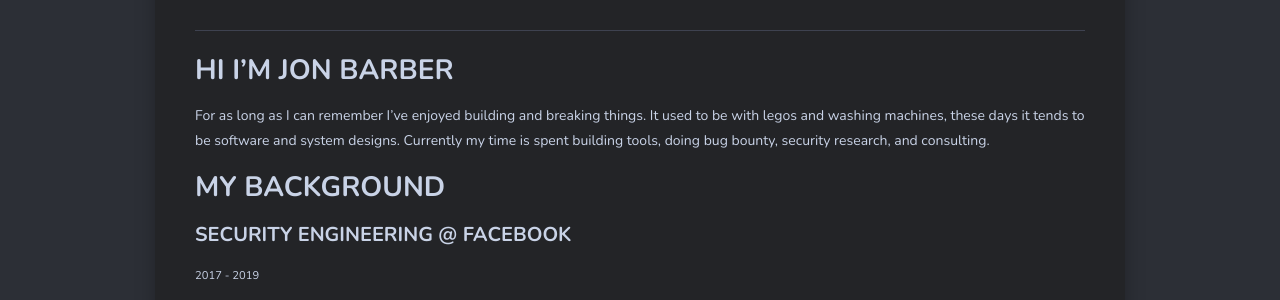
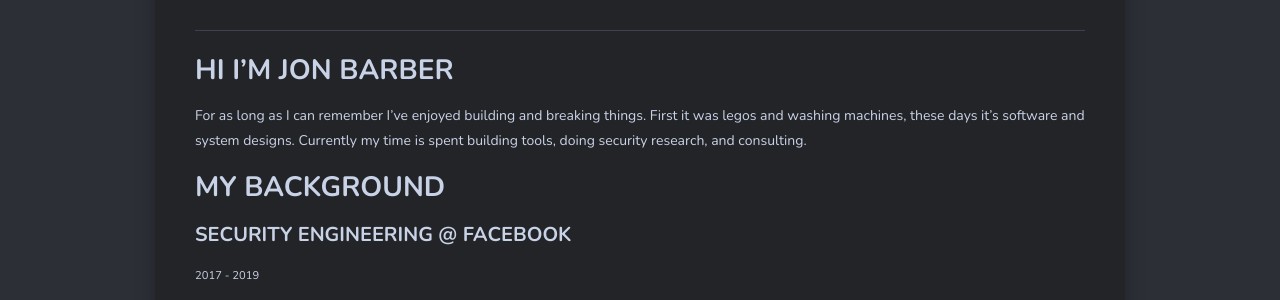
Before and after one commit to BonJarber/bonjarber.github.io, a Jekyll site: the page built from _pages/about.md, in a window 1280 px wide. Shown: the part 818-1118 px from the top of the page. Built offline with Jekyll 4.4.1, drawn with Linux system fonts in a browser that asks for light colours; nearby versions of some CDN libraries; some web fonts are replaced.

Commit message:
About copy tweak

```diff
--- a/_pages/about.md
+++ b/_pages/about.md
@@ -7,7 +7,7 @@ permalink: /about/
 
 ## Hi I'm Jon Barber
 
-For as long as I can remember I've enjoyed building and breaking things. It used to be with legos and washing machines, these days it tends to be software and system designs. Currently my time is spent building tools, doing bug bounty, security research, and consulting.
+For as long as I can remember I've enjoyed building and breaking things. First it was legos and washing machines, these days it's software and system designs. Currently my time is spent building tools, doing security research, and consulting.
 
 
 ## My Background
```
